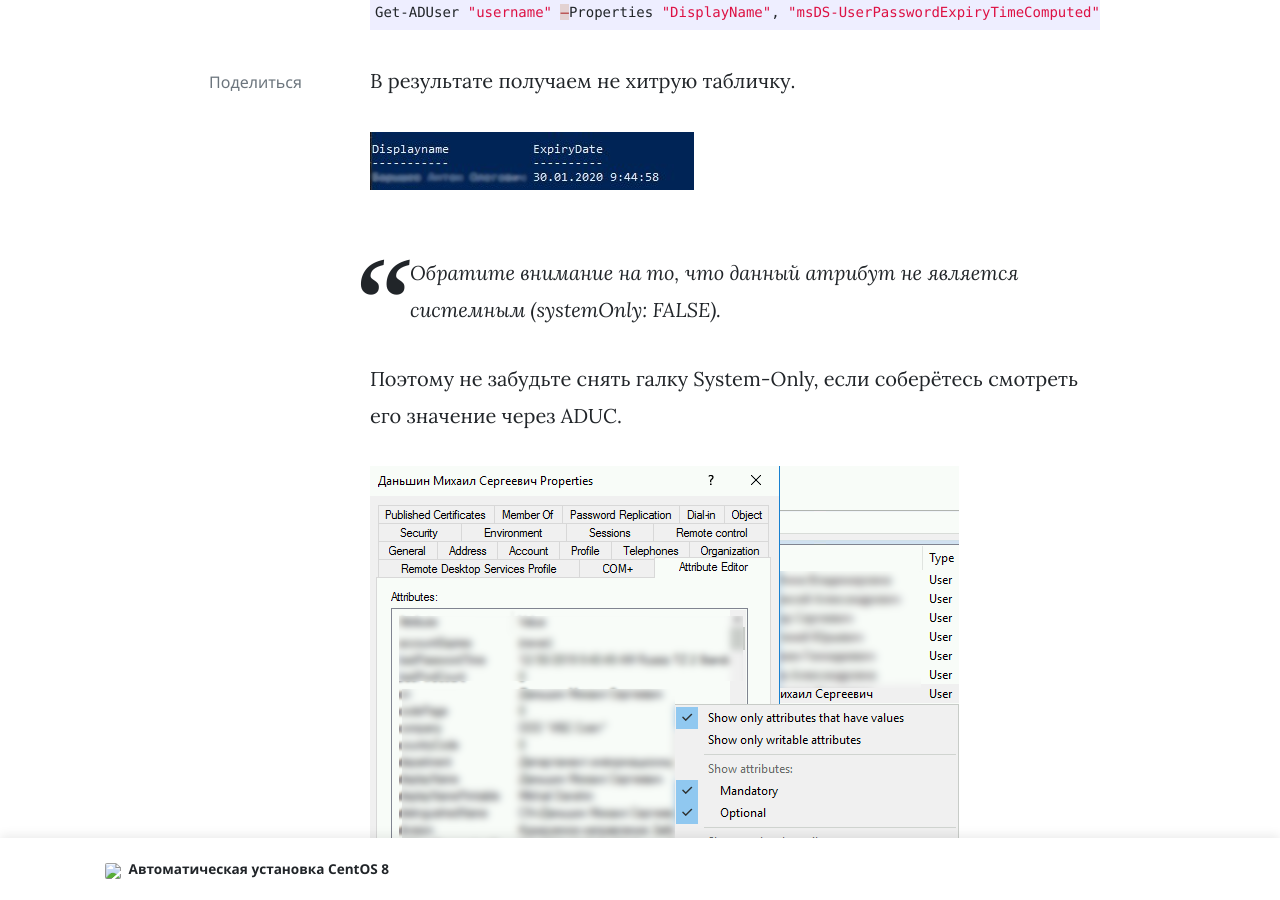
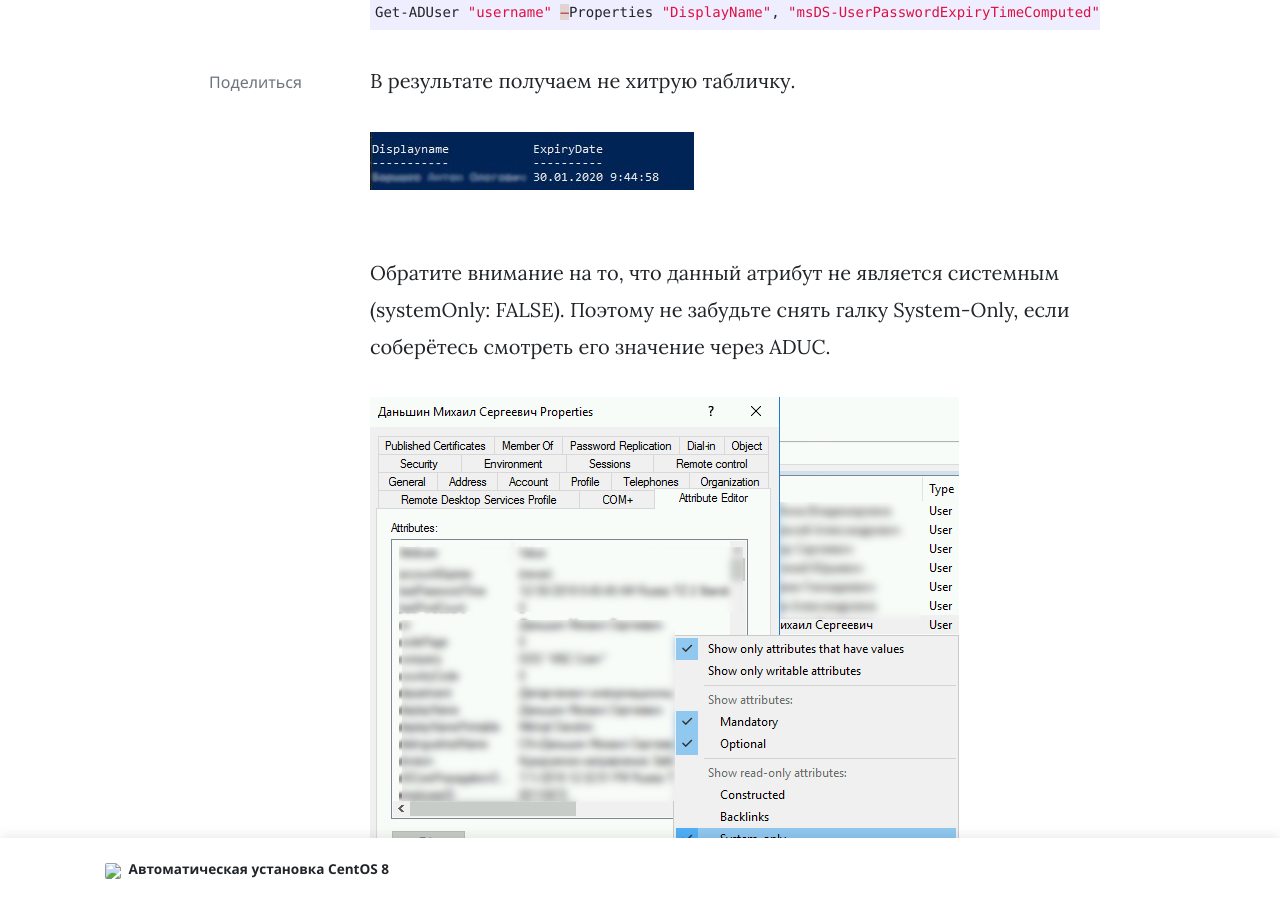
Before and after one commit to mdanshin/mdanshin.github.io, a Jekyll site: the page built from _posts/2019-12-30-UserPasswordExpiryTimeComputed.md, in a window 1280 px wide and 900 px high, scrolled down 870 px. Built offline with Jekyll 4.4.1, drawn with Linux system fonts in a browser that asks for light colours; nearby versions of some CDN libraries; comment, search, counter and statistics services are not loaded.

```diff
--- a/_posts/2019-12-30-UserPasswordExpiryTimeComputed.md
+++ b/_posts/2019-12-30-UserPasswordExpiryTimeComputed.md
@@ -17,8 +17,6 @@ Get-ADUser "username" –Properties "DisplayName", "msDS-UserPasswordExpiryTimeC
 
 ![UserPasswordExpiryTimeComputed/1.png](/assets/images/UserPasswordExpiryTimeComputed/1.png)
 
->Обратите внимание на то, что данный атрибут не является системным (systemOnly: FALSE).
-
-Поэтому не забудьте снять галку System-Only, если соберётесь смотреть его значение через ADUC.
+Обратите внимание на то, что данный атрибут не является системным (systemOnly: FALSE). Поэтому не забудьте снять галку System-Only, если соберётесь смотреть его значение через ADUC.
 
 ![UserPasswordExpiryTimeComputed/2.png](/assets/images/UserPasswordExpiryTimeComputed/2.png)
```
